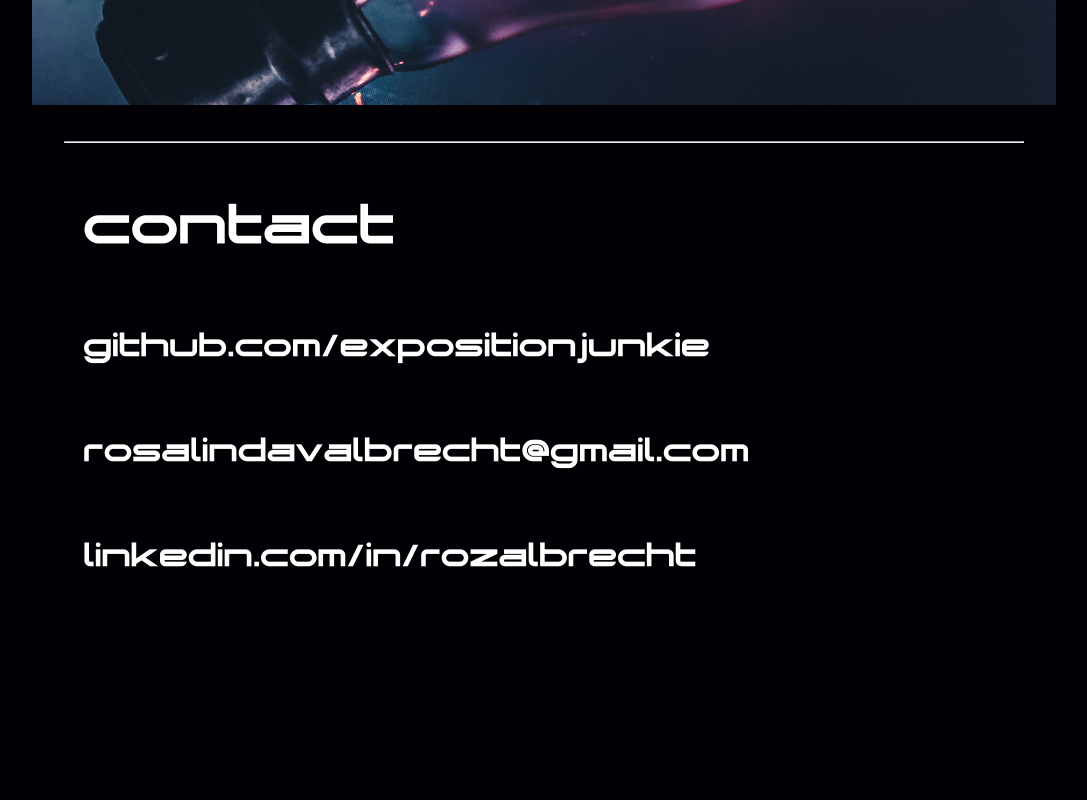
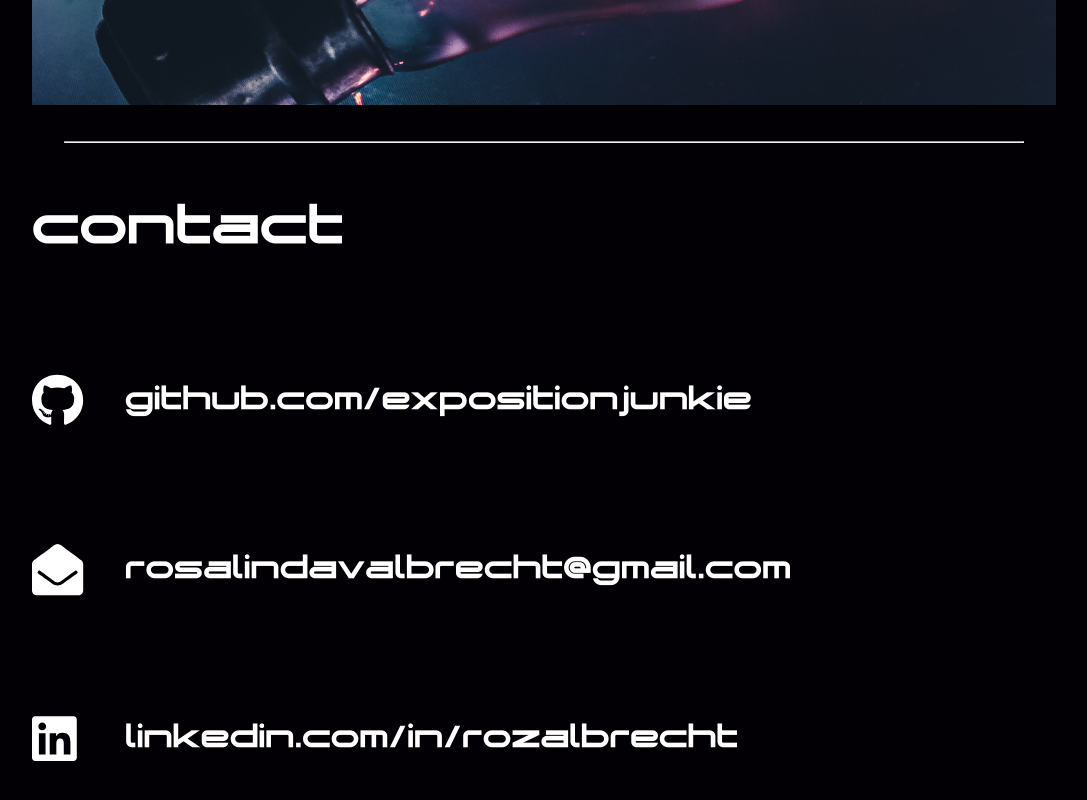
Before and after one commit to ExpositionJunkie/roz-portfolio, a React (Create React App) app: page / in a window 1280 px wide. Shown: the part 3615-4415 px from the top of the page, without its empty margins (96-1183 px from the left). Before the commit the page ends 4265 px from the top, so only its background shows below. Built offline with nearby package versions, Linux system fonts and the light colour scheme.

Commit message:
font awesome for react added and icons styled

```diff
--- a/package.json
+++ b/package.json
@@ -3,6 +3,11 @@
   "version": "0.1.0",
   "private": true,
   "dependencies": {
+    "@fortawesome/fontawesome-svg-core": "^1.2.36",
+    "@fortawesome/free-brands-svg-icons": "^5.15.4",
+    "@fortawesome/free-regular-svg-icons": "^5.15.4",
+    "@fortawesome/free-solid-svg-icons": "^5.15.4",
+    "@fortawesome/react-fontawesome": "^0.1.15",
     "cra-template": "1.1.2",
     "react": "^17.0.2",
     "react-dom": "^17.0.2",
--- a/src/App.js
+++ b/src/App.js
@@ -1,6 +1,11 @@
 import Home from "./Components/homeComponent/home";
+import { library } from '@fortawesome/fontawesome-svg-core'
+import { fab, faGithub } from '@fortawesome/free-brands-svg-icons'
+import { faCheckSquare, faCoffee } from '@fortawesome/free-solid-svg-icons'
+library.add(fab, faGithub, faCheckSquare, faCoffee)
 
 function App() {
+
   return <Home />;
 }
 
--- a/src/Components/homeComponent/home.js
+++ b/src/Components/homeComponent/home.js
@@ -1,5 +1,8 @@
 import React from "react";
 import "../../Styles/Home.css";
+import { FontAwesomeIcon } from "@fortawesome/react-fontawesome";
+import { faGithub, faLinkedin } from "@fortawesome/free-brands-svg-icons";
+import { faEnvelopeOpen } from "@fortawesome/free-solid-svg-icons";
 
 function Home() {
   return (
@@ -69,9 +72,33 @@ function Home() {
 
         <div className="contact">
           <h2 className="contactHead">contact</h2>
+          <span>
+            <FontAwesomeIcon
+              icon={faGithub}
+              size="3x"
+              data-fa-transform="grow-6"
+              className="icon"
+            />
             <h5 className="contactLink">github.com/expositionjunkie</h5>
+          </span>
+          <span>
+            <FontAwesomeIcon
+              icon={faEnvelopeOpen}
+              size="3x"
+              data-fa-transform="grow-6"
+              className="icon"
+            />
             <h5 className="contactLink">rosalindavalbrecht@gmail.com</h5>
+          </span>
+          <span>
+            <FontAwesomeIcon
+              icon={faLinkedin}
+              size="3x"
+              data-fa-transform="grow-6"
+              className="icon"
+            />
             <h5 className="contactLink">linkedin.com/in/rozalbrecht</h5>
+          </span>
         </div>
       </div>
     </div>
--- a/src/Styles/Home.css
+++ b/src/Styles/Home.css
@@ -131,12 +131,25 @@ img {
   padding-right: 1em;
 }
 
-.contact {
-  padding-left: 5%;
+.contactHead {
+  font-size: 5vw;
 }
 
-.contactHead {
-  font-size: 5vw;
+span {
+  display: -ms-grid;
+  display: grid;
+  -ms-grid-columns: 1fr 10fr;
+      grid-template-columns: 1fr 10fr;
+  grid-auto-rows: -webkit-min-content;
+  grid-auto-rows: min-content;
+  -webkit-box-align: center;
+      -ms-flex-align: center;
+          align-items: center;
+}
+
+.icon {
+  height: auto;
+  font-size: 4vw;
 }
 
 .contactLink {
--- a/src/Styles/Home.scss
+++ b/src/Styles/Home.scss
@@ -127,11 +127,20 @@ img {
 }
 
 // Contact Card
-.contact {
-  padding-left: 5%;
-}
 .contactHead {
   font-size: 5vw;
+}
+
+span {
+  display: grid;
+  grid-template-columns: 1fr 10fr;
+  grid-auto-rows: min-content;
+  align-items: center;
+}
+
+.icon {
+  height: auto;
+  font-size: 4vw;
 }
 
 .contactLink {
```
Also changed, not shown: 2 other files (tests, documents, lock files or other folders). Lines whose indentation alone changed are shown as unchanged.
